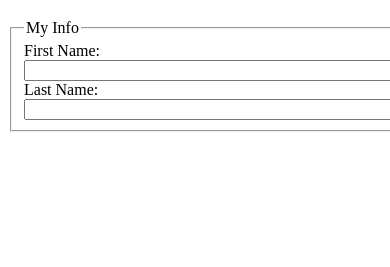
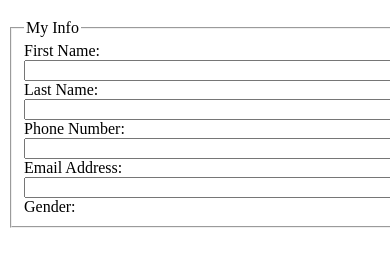
Before and after one commit to joenwoke/ITMD361-Lab4, a plain HTML site: page index.html in a window 390 px wide. Shown: the part 61-328 px from the top of the page. Drawn offline with Linux system fonts and the light colour scheme.

Commit message:
Updated Phone and email

```diff
--- a/index.html
+++ b/index.html
@@ -11,6 +11,11 @@
         <legend>My Info</legend>
         <div><label>First Name:<input size="100" type="text" name="first_name_field"></label></div>
         <div><label>Last Name:<input size="100" type="text" name="last_name_field"></label></div>
+        <div><label>Phone Number:<input size="100" type="text" name="phone_field"></label></div>
+        <div><label>Email Address:<input size="100" type="text" name="email_field"></label></div>
+        <div>
+          <label>Gender:</label>
+        </div>
       </fieldset>
     </form>
   </body>
```
